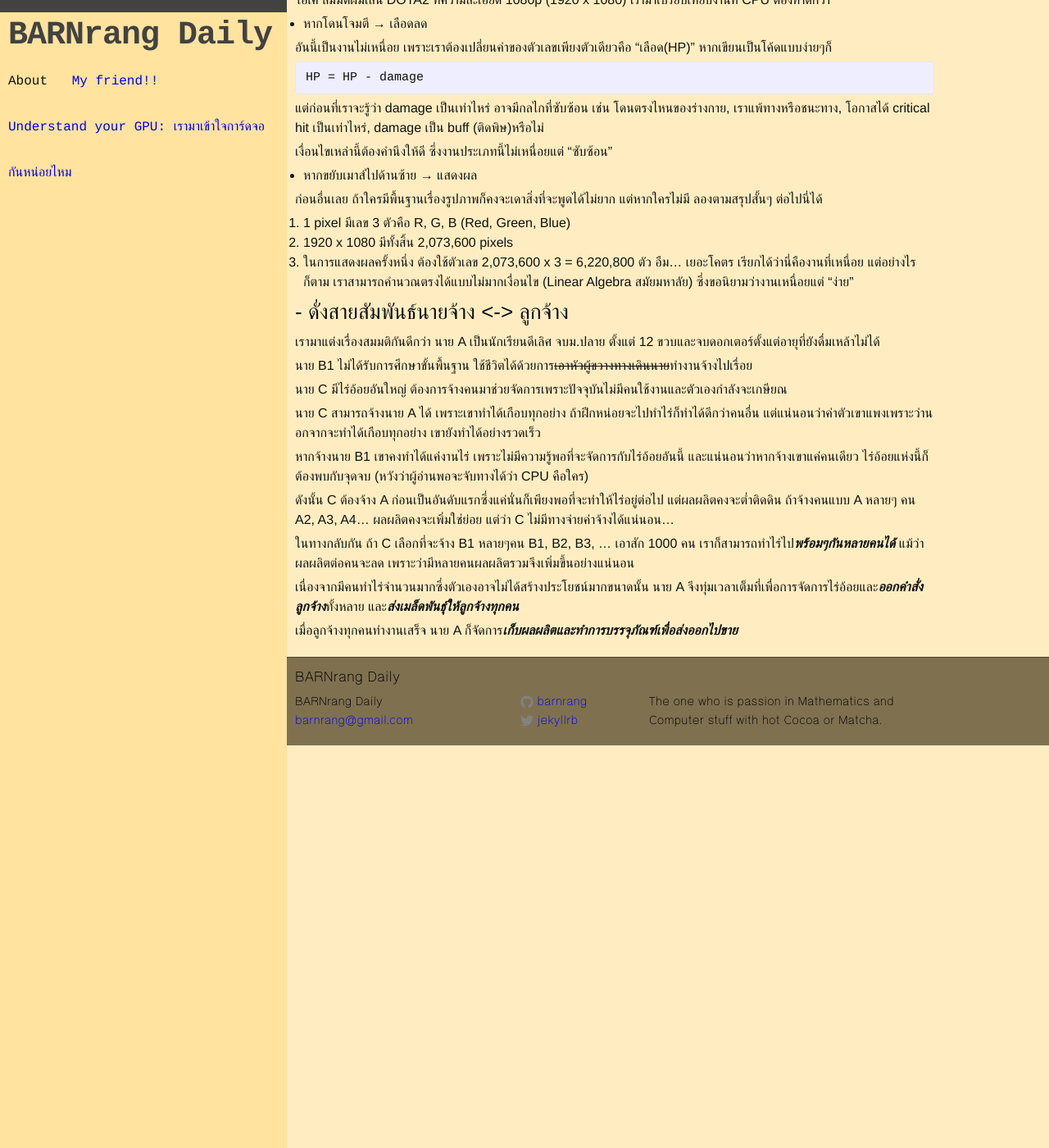
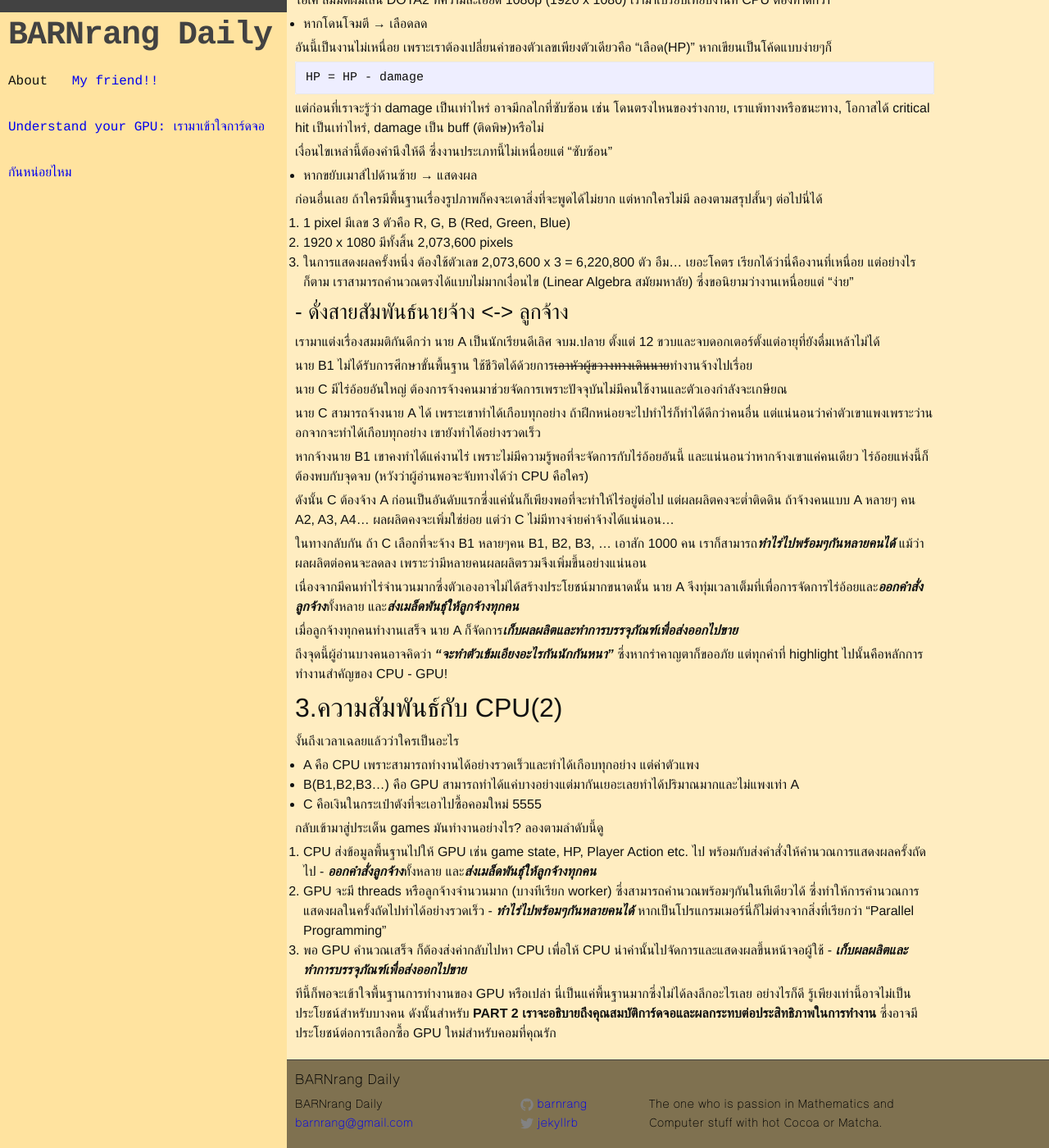
Before and after one commit to barnrang/barnrang.github.io, a Jekyll site: the page built from _posts/2018-08-30-GPU-intro.markdown, in a window 1280 px wide and 1400 px high, scrolled down 752 px. Shown: the whole window at 82% size. Built offline with Jekyll 4.4.1, drawn with Linux system fonts in a browser that asks for light colours.

Commit message:
finish article

```diff
--- a/_posts/2018-08-30-GPU-intro.markdown
+++ b/_posts/2018-08-30-GPU-intro.markdown
@@ -69,8 +69,24 @@ HP = HP - damage
 
 ดังนั้น C ต้องจ้าง A ก่อนเป็นอันดับแรกซึ่งแค่นั่นก็เพียงพอที่จะทำให้ไร่อยู่ต่อไป แต่ผลผลิตคงจะต่ำติดดิน ถ้าจ้างคนแบบ A หลายๆ คน A2, A3, A4... ผลผลิตคงจะเพิ่มใช่ย่อย แต่ว่า C ไม่มีทางจ่ายค่าจ้างได้แน่นอน...
 
-ในทางกลับกัน ถ้า C เลือกที่จะจ้าง B1 หลายๆคน B1, B2, B3, ... เอาสัก 1000 คน เราก็สามารถทำไร่ไป**_พร้อมๆกันหลายคนได้_** แม้ว่าผลผลิตต่อคนจะลด เพราะว่ามีหลายคนผลผลิตรวมจึงเพิ่มขึ้นอย่างแน่นอน
+ในทางกลับกัน ถ้า C เลือกที่จะจ้าง B1 หลายๆคน B1, B2, B3, ... เอาสัก 1000 คน เราก็สามารถ**_ทำไร่ไปพร้อมๆกันหลายคนได้_** แม้ว่าผลผลิตต่อคนจะลดลง เพราะว่ามีหลายคนผลผลิตรวมจึงเพิ่มขึ้นอย่างแน่นอน
 
 เนื่องจากมีคนทำไร่จำนวนมากซึ่งตัวเองอาจไม่ได้สร้างประโยชน์มากขนาดนั้น นาย A จึงทุ่มเวลาเต็มที่เพื่อการจัดการไร่อ้อยและ**_ออกคำสั่งลูกจ้าง_**ทั้งหลาย และ**_ส่งเมล็ดพันธ์ุให้ลูกจ้างทุกคน_**
 
 เมื่อลูกจ้างทุกคนทำงานเสร็จ นาย A ก็จัดการ**_เก็บผลผลิตและทำการบรรจุภัณฑ์เพื่อส่งออกไปขาย_**
+
+ถึงจุดนี้ผู้อ่านบางคนอาจคิดว่า **_"จะทำตัวเข้มเอียงอะไรกันนักกันหนา"_** ซึ่งหากรำคาญตาก็ขออภัย แต่ทุกคำที่ highlight ไปนั้นคือหลักการทำงานสำคัญของ CPU - GPU!
+
+## 3.ความสัมพันธ์กับ CPU(2)
+งั้นถึงเวลาเฉลยแล้วว่าใครเป็นอะไร
+- A คือ CPU เพราะสามารถทำงานได้อย่างรวดเร็วและทำได้เกือบทุกอย่าง แต่ค่าตัวแพง
+- B(B1,B2,B3...) คือ GPU สามารถทำได้แค่บางอย่างแต่มากันเยอะเลยทำได้ปริมาณมากและไม่แพงเท่า A
+- C คือเงินในกระเป๋าตังที่จะเอาไปซื้อคอมใหม่ 5555
+
+กลับเข้ามาสู่ประเด็น games มันทำงานอย่างไร? ลองตามลำดับนี้ดู
+
+1. CPU ส่งข้อมูลพื้นฐานไปให้ GPU เช่น game state, HP, Player Action etc. ไป พร้อมกับส่งคำสั่งให้คำนวณการแสดงผลครั้งถัดไป - **_ออกคำสั่งลูกจ้าง_**ทั้งหลาย และ**_ส่งเมล็ดพันธ์ุให้ลูกจ้างทุกคน_**
+2. GPU จะมี threads หรือลูกจ้างจำนวนมาก (บางทีเรียก worker) ซึ่งสามารถคำนวณพร้อมๆกันในทีเดียวได้ ซึ่งทำให้การคำนวณการแสดงผลในครั้งถัดไปทำได้อย่างรวดเร็ว - **_ทำไร่ไปพร้อมๆกันหลายคนได้_** หากเป็นโปรแกรมเมอร์นี่ก็ไม่ต่างจากสิ่งที่เรียกว่า "Parallel Programming"
+3. พอ GPU คำนวณเสร็จ ก็ต้องส่งค่ากลับไปหา CPU เพื่อให้ CPU นำค่านั้นไปจัดการและแสดงผลขึ้นหน้าจอผู้ใช้ - **_เก็บผลผลิตและทำการบรรจุภัณฑ์เพื่อส่งออกไปขาย_**
+
+ทีนี้ก็พอจะเข้าใจพื้นฐานการทำงานของ GPU หรือเปล่า นี่เป็นแค่พื้นฐานมากซึ่งไม่ได้ลงลึกอะไรเลย อย่างไรก็ดี รู้เพียงเท่านี้อาจไม่เป็นประโยชน์สำหรับบางคน ดังนั้นสำหรับ **PART 2 เราจะอธิบายถึงคุณสมบัติการ์ดจอและผลกระทบต่อประสิทธิภาพในการทำงาน** ซึ่งอาจมีประโยชน์ต่อการเลือกซื้อ GPU ใหม่สำหรับคอมที่คุณรัก
```
